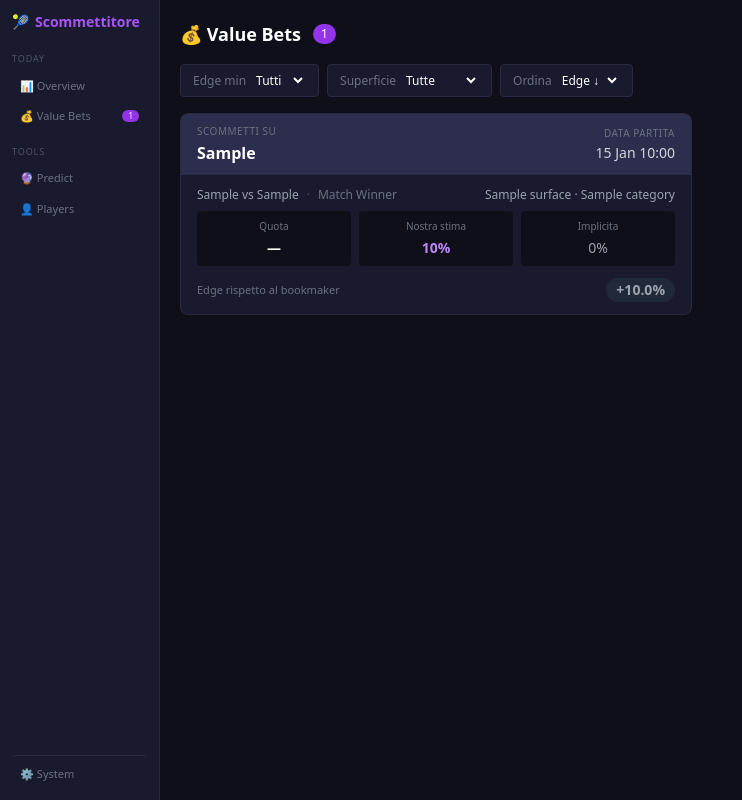
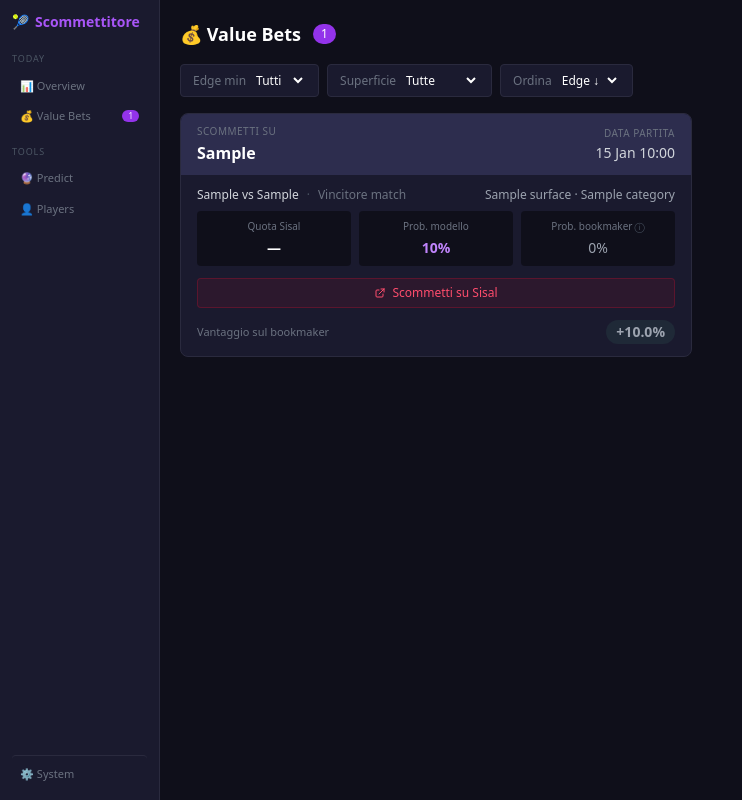
Before and after one commit to tommasinogianluca-a11y/tennis-predictor, a FastAPI app: template templates/value_bets.html in a window 1280 px wide. Shown: the whole page, without its empty margins (0-742 px from the left). Run offline with FastAPI, Linux system fonts and the light colour scheme; the template is opened without the code that fills it: most values are stand-ins (such as "Sample title", 1, 10 or a date in 2020); some libraries are stand-ins or nearby versions.

Commit message:
feat: UX improvements on value bet cards
Terminology:
- 'Implicita' → 'Prob. bookmaker' with tooltip explaining what it means
- 'Edge rispetto al bookmaker' → 'Vantaggio sul bookmaker'
- 'Match Winner' → 'Vincitore match'
- 'Quota' → 'Quota Sisal'
- 'Nostra stima' → 'Prob. modello'

Sisal link:
- Red 'Scommetti su Sisal' button on each card
- Opens sisal.it/tennis section in new tab

Co-Authored-By: Claude Sonnet 4.6 <noreply@anthropic.com>

```diff
--- a/templates/value_bets.html
+++ b/templates/value_bets.html
@@ -93,25 +93,19 @@
         <div class="text-white font-bold text-base">{{ bet.value_bet }}</div>
       </div>
       <div class="text-right">
-        <div class="text-[10px] text-gray-500 uppercase tracking-wider mb-0.5">
-          {% if bet.match_date %}Data partita{% else %}Tipo{% endif %}
-        </div>
+        <div class="text-[10px] text-gray-500 uppercase tracking-wider mb-0.5">Data partita</div>
         <div class="text-gray-300 text-sm">
-          {% if bet.match_date %}
-            {{ bet.match_date.strftime("%d %b %H:%M") }}
-          {% else %}
-            Match Winner
-          {% endif %}
+          {% if bet.match_date %}{{ bet.match_date.strftime("%d %b %H:%M") }}{% else %}—{% endif %}
         </div>
       </div>
     </div>
 
     <!-- Middle: match info -->
     <div class="px-4 py-3">
-      <div class="text-gray-400 text-xs mb-2 flex items-center gap-2">
-        <span>{{ bet.player1 }} vs {{ bet.player2 }}</span>
+      <div class="text-gray-400 text-xs mb-2 flex items-center gap-2 flex-wrap">
+        <span class="text-gray-300">{{ bet.player1 }} vs {{ bet.player2 }}</span>
         <span class="text-gray-600">·</span>
-        <span class="text-gray-500">Match Winner</span>
+        <span class="text-gray-500">Vincitore match</span>
         <span class="ml-auto
           {% if bet.surface == 'clay' %}text-amber-400
           {% elif bet.surface == 'grass' %}text-emerald-400
@@ -122,25 +116,39 @@
       </div>
 
       <!-- Stats grid -->
-      <div class="grid grid-cols-3 gap-2 text-center">
+      <div class="grid grid-cols-3 gap-2 text-center mb-3">
         <div class="bg-[#0f0f1a] rounded p-2">
-          <div class="text-[10px] text-gray-500 mb-1">Quota</div>
+          <div class="text-[10px] text-gray-500 mb-1">Quota Sisal</div>
           <div class="text-white font-bold text-sm">{{ "%.2f"|format(bet_odds) if bet_odds else "—" }}</div>
         </div>
         <div class="bg-[#0f0f1a] rounded p-2">
-          <div class="text-[10px] text-gray-500 mb-1">Nostra stima</div>
+          <div class="text-[10px] text-gray-500 mb-1">Prob. modello</div>
           <div class="text-purple-400 font-bold text-sm">{{ "%.0f"|format(bet_prob * 100) }}%</div>
         </div>
-        <div class="bg-[#0f0f1a] rounded p-2">
-          <div class="text-[10px] text-gray-500 mb-1">Implicita</div>
+        <div class="bg-[#0f0f1a] rounded p-2 relative group">
+          <div class="text-[10px] text-gray-500 mb-1 flex items-center justify-center gap-0.5">
+            Prob. bookmaker
+            <span class="text-gray-600 cursor-help" title="Probabilità di vittoria che il bookmaker attribuisce al giocatore, ricavata invertendo la quota (1/quota)">ⓘ</span>
+          </div>
           <div class="text-gray-400 text-sm">{{ "%.0f"|format(implied_prob) }}%</div>
         </div>
       </div>
+
+      <!-- Sisal link -->
+      {% set sisal_q = (bet.player1.split()[-1] + ' ' + bet.player2.split()[-1]) | urlencode %}
+      <a href="https://www.sisal.it/scommesse-sportive/sport/tennis"
+         target="_blank" rel="noopener noreferrer"
+         class="flex items-center justify-center gap-1.5 w-full bg-[#c8102e]/10 hover:bg-[#c8102e]/20 border border-[#c8102e]/30 text-[#ff4d6d] rounded py-1.5 text-xs font-medium transition-colors">
+        <svg class="w-3 h-3" fill="none" stroke="currentColor" viewBox="0 0 24 24">
+          <path stroke-linecap="round" stroke-linejoin="round" stroke-width="2" d="M10 6H6a2 2 0 00-2 2v10a2 2 0 002 2h10a2 2 0 002-2v-4M14 4h6m0 0v6m0-6L10 14"/>
+        </svg>
+        Scommetti su Sisal
+      </a>
     </div>
 
-    <!-- Bottom: edge badge -->
+    <!-- Bottom: vantaggio -->
     <div class="px-4 pb-3 flex items-center justify-between">
-      <span class="text-[11px] text-gray-500">Edge rispetto al bookmaker</span>
+      <span class="text-[11px] text-gray-500">Vantaggio sul bookmaker</span>
       <span class="font-bold text-sm px-2.5 py-0.5 rounded-full
         {% if bet.edge_pct >= 10 %}bg-emerald-900/50 text-emerald-400
         {% elif bet.edge_pct >= 5 %}bg-amber-900/50 text-amber-400
```
